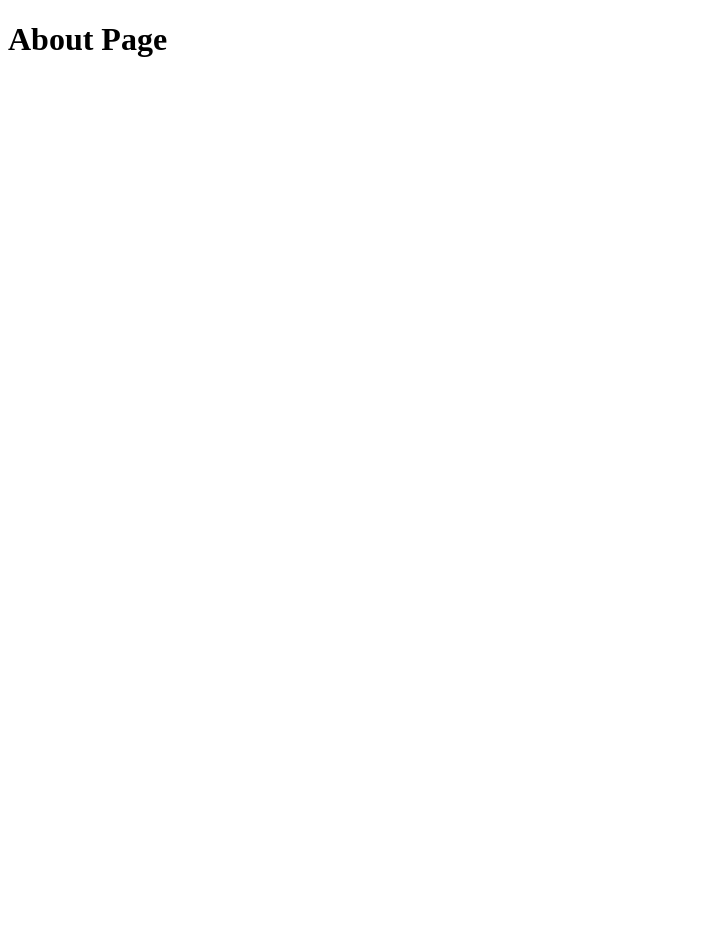
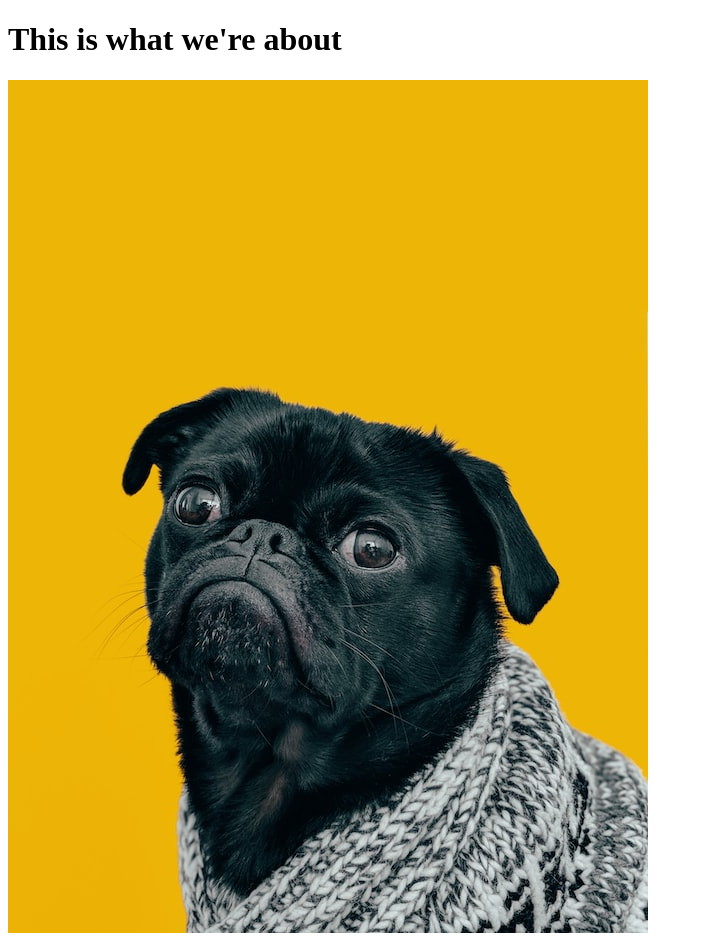
Before and after one commit to LightningFrisk/git_test, a plain HTML site: page odin-links-and-images/pages/about.html in a window 1280 px wide. Shown: the whole page, without its empty margins (0-703 px from the left). Before the commit the page ends 800 px from the top, so only its background shows below. Drawn offline with Linux system fonts and the light colour scheme.

Commit message:
Completing Lesson about meaningful commits

```diff
--- a/odin-links-and-images/pages/about.html
+++ b/odin-links-and-images/pages/about.html
@@ -7,6 +7,7 @@
     <title>Odin Links and Images</title>
 </head>
 <body>
-    <h1>About Page</h1>
+    <h1>This is what we're about</h1>
+    <img src="../images/dog.jpg">
 </body>
 </html>
```
Also changed, not shown: odin-links-and-images/index.html (+2 -0 lines), odin-links-and-images/images/dog.jpg (added), 1 other file.
